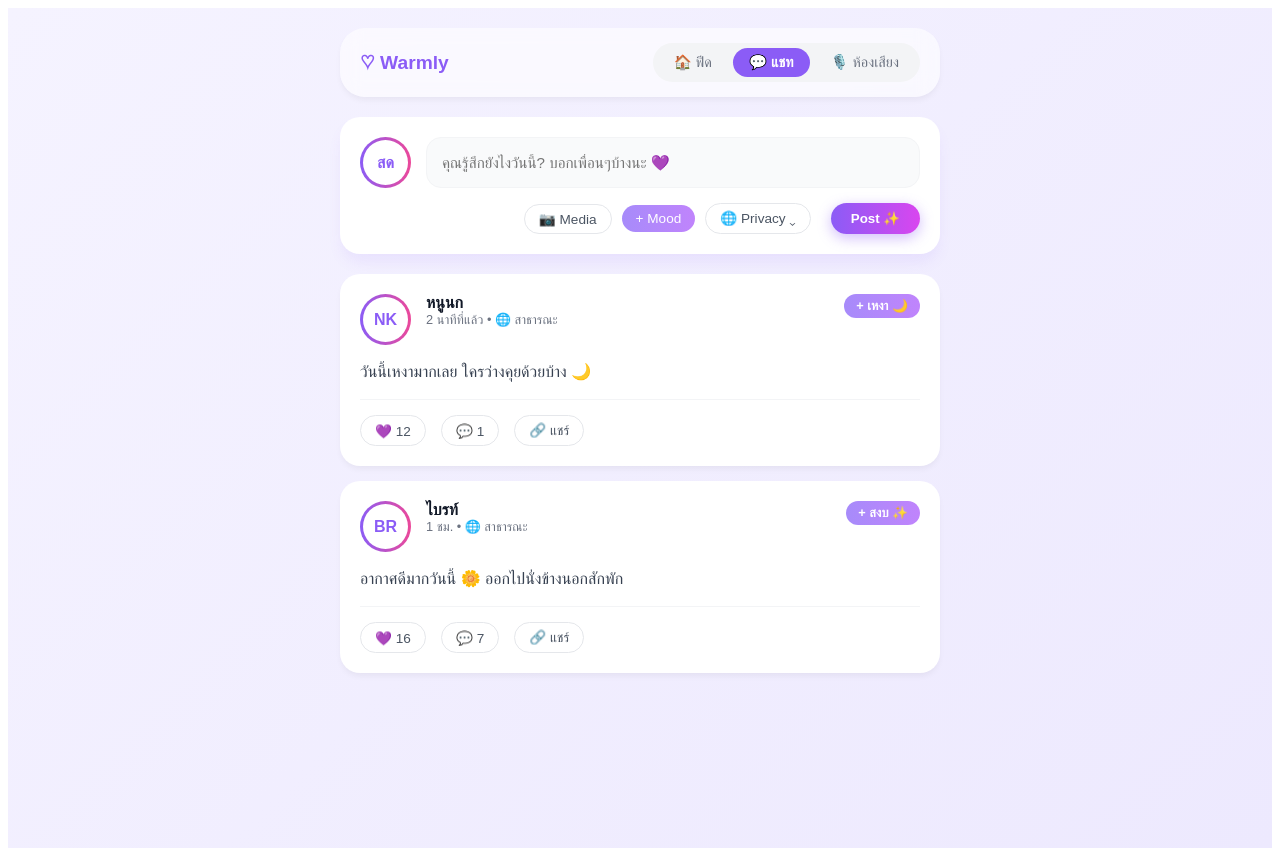
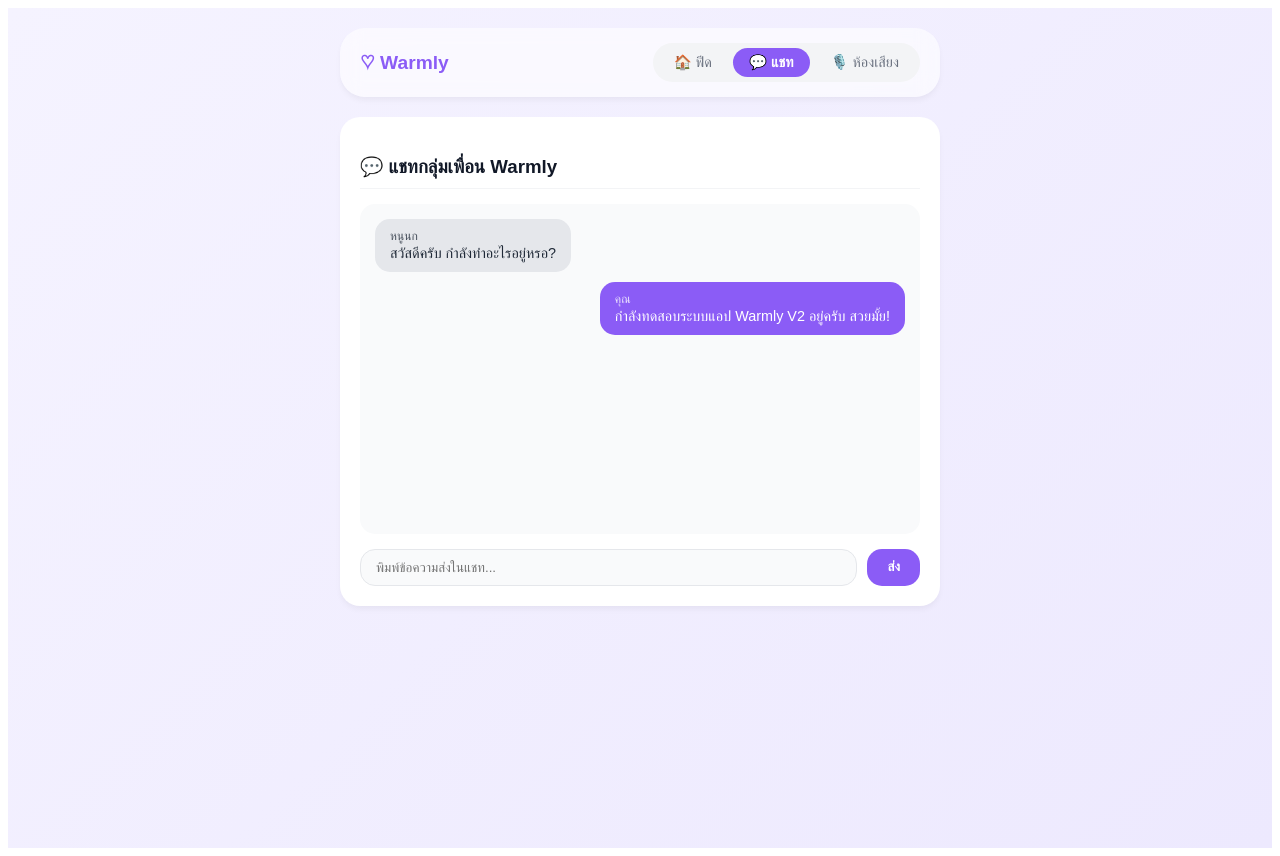
Before and after one commit to sithichai0123-alt/my-social-app, a React (Create React App) app: page / in a window 1280 px wide. Both pictures are taken after a click on the button "💬 แชท". Built offline with nearby package versions, Linux system fonts and the light colour scheme.

Commit message:
Update App.js

```diff
--- a/src/App.js
+++ b/src/App.js
@@ -2,6 +2,78 @@
 
 export default function App() {
   const [activeTab, setActiveTab] = useState('feed');
+  const [posts, setPosts] = useState([
+    {
+      id: 1,
+      initials: 'NK',
+      name: 'หนูนก',
+      time: '2 นาทีที่แล้ว',
+      mood: '+ เหงา 🌙',
+      content: 'วันนี้เหงามากเลย ใครว่างคุยด้วยบ้าง 🌙',
+      likes: 12,
+      comments: 1,
+      liked: false
+    },
+    {
+      id: 2,
+      initials: 'BR',
+      name: 'ไบรท์',
+      time: '1 ชม.',
+      mood: '+ สงบ ✨',
+      content: 'อากาศดีมากวันนี้ 🌼 ออกไปนั่งข้างนอกสักพัก',
+      likes: 16,
+      comments: 7,
+      liked: false
+    }
+  ]);
+
+  const [newPostText, setNewPostText] = useState('');
+  const [chatMessages, setChatMessages] = useState([
+    { sender: 'หนูนก', text: 'สวัสดีครับ กำลังทำอะไรอยู่หรอ?' },
+    { sender: 'คุณ', text: 'กำลังทดสอบระบบแอป Warmly V2 อยู่ครับ สวยมั้ย!' }
+  ]);
+  const [inputMessage, setInputMessage] = useState('');
+
+  // ฟังก์ชันสร้างโพสต์ใหม่
+  const handleCreatePost = (e) => {
+    e.preventDefault();
+    if (!newPostText.trim()) return;
+    const newPost = {
+      id: Date.now(),
+      initials: 'ME',
+      name: 'คุณ (ผู้ใช้)',
+      time: 'เมื่อสักครู่',
+      mood: '+ สดใส ☀️',
+      content: newPostText,
+      likes: 0,
+      comments: 0,
+      liked: false
+    };
+    setPosts([newPost, ...posts]);
+    setNewPostText('');
+  };
+
+  // ฟังก์ชันกดถูกใจ
+  const handleLike = (id) => {
+    setPosts(posts.map(post => {
+      if (post.id === id) {
+        return {
+          ...post,
+          likes: post.liked ? post.likes - 1 : post.likes + 1,
+          liked: !post.liked
+        };
+      }
+      return post;
+    }));
+  };
+
+  // ฟังก์ชันส่งข้อความแชท
+  const handleSendMessage = (e) => {
+    e.preventDefault();
+    if (!inputMessage.trim()) return;
+    setChatMessages([...chatMessages, { sender: 'คุณ', text: inputMessage }]);
+    setInputMessage('');
+  };
 
   return (
     <div style={{ minHeight: '100vh', background: 'linear-gradient(135deg, #f5f3ff 0%, #ede9fe 100%)', padding: '20px', fontFamily: 'sans-serif', color: '#374151' }}>
@@ -19,39 +91,100 @@
           </div>
         </div>
 
+        {/* --- หน้าฟีด (Feed) --- */}
+        {activeTab === 'feed' && (
+          <>
             {/* Post Box */}
-        <div style={{ background: '#fff', borderRadius: '20px', padding: '20px', marginBottom: '20px', boxShadow: '0 10px 15px -3px rgba(139, 92, 246, 0.1)' }}>
+            <form onSubmit={handleCreatePost} style={{ background: '#fff', borderRadius: '20px', padding: '20px', marginBottom: '20px', boxShadow: '0 10px 15px -3px rgba(139, 92, 246, 0.1)' }}>
               <div style={{ display: 'flex', gap: '15px', marginBottom: '15px' }}>
                 <div style={avatarStyleGradient}>สด</div>
-            <input type="text" placeholder="คุณรู้สึกยังไงวันนี้? บอกเพื่อนๆบ้างนะ 💜" style={{ flex: 1, border: '1px solid #f3f4f6', borderRadius: '15px', padding: '10px 15px', outline: 'none', background: '#f9fafb', fontSize: '0.95rem' }} />
+                <input
+                  type="text"
+                  value={newPostText}
+                  onChange={(e) => setNewPostText(e.target.value)}
+                  placeholder="คุณรู้สึกยังไงวันนี้? บอกเพื่อนๆบ้างนะ 💜"
+                  style={{ flex: 1, border: '1px solid #f3f4f6', borderRadius: '15px', padding: '10px 15px', outline: 'none', background: '#f9fafb', fontSize: '0.95rem' }}
+                />
               </div>
               <div style={{ display: 'flex', justifyContent: 'flex-end', alignItems: 'center', gap: '10px', flexWrap: 'wrap' }}>
-            <button style={actionBtnStyle}>📷 Media</button>
-            <button style={{...actionBtnStyle, background: 'linear-gradient(to right, #a78bfa, #c084fc)', color: '#fff', border: 'none'}}>+ Mood</button>
-            <button style={actionBtnStyle}>🌐 Privacy ⌄</button>
-            <button style={{ background: 'linear-gradient(to right, #8b5cf6, #d946ef)', color: '#fff', border: 'none', padding: '8px 20px', borderRadius: '20px', fontWeight: 'bold', cursor: 'pointer', boxShadow: '0 4px 14px 0 rgba(139, 92, 246, 0.4)', marginLeft: '10px' }}>Post ✨</button>
+                <button type="button" style={actionBtnStyle}>📷 Media</button>
+                <button type="button" style={{...actionBtnStyle, background: 'linear-gradient(to right, #a78bfa, #c084fc)', color: '#fff', border: 'none'}}>+ Mood</button>
+                <button type="button" style={actionBtnStyle}>🌐 สาธารณะ ⌄</button>
+                <button type="submit" style={{ background: 'linear-gradient(to right, #8b5cf6, #d946ef)', color: '#fff', border: 'none', padding: '8px 20px', borderRadius: '20px', fontWeight: 'bold', cursor: 'pointer', boxShadow: '0 4px 14px 0 rgba(139, 92, 246, 0.4)', marginLeft: '10px' }}>Post ✨</button>
+              </div>
+            </form>
+
+            {/* Feed Cards List */}
+            {posts.map((post) => (
+              <div key={post.id} style={{ background: '#fff', borderRadius: '20px', padding: '20px', marginBottom: '15px', boxShadow: '0 4px 6px -1px rgba(0, 0, 0, 0.05)' }}>
+                <div style={{ display: 'flex', justifyContent: 'space-between', alignItems: 'flex-start', marginBottom: '15px' }}>
+                  <div style={{ display: 'flex', gap: '15px' }}>
+                    <div style={avatarStyleGradient}>{post.initials}</div>
+                    <div>
+                      <div style={{ fontWeight: 'bold', color: '#111827' }}>{post.name}</div>
+                      <div style={{ fontSize: '0.8rem', color: '#6b7280' }}>{post.time} • 🌐 สาธารณะ</div>
                     </div>
                   </div>
+                  <div style={{ background: 'linear-gradient(to right, #a78bfa, #c084fc)', color: '#fff', padding: '4px 12px', borderRadius: '20px', fontSize: '0.8rem', fontWeight: 'bold' }}>
+                    {post.mood}
+                  </div>
+                </div>
+                <div style={{ marginBottom: '15px', lineHeight: '1.5', color: '#374151' }}>
+                  {post.content}
+                </div>
+                <hr style={{ border: 'none', borderTop: '1px solid #f3f4f6', marginBottom: '15px' }} />
+                <div style={{ display: 'flex', gap: '15px' }}>
+                  <button
+                    onClick={() => handleLike(post.id)}
+                    style={{ ...actionBtnStyle, color: post.liked ? '#ec4899' : '#4b5563', borderColor: post.liked ? '#f472b6' : '#e5e7eb' }}
+                  >
+                    💜 {post.likes}
+                  </button>
+                  <button style={actionBtnStyle}>💬 {post.comments}</button>
+                  <button style={actionBtnStyle} onClick={() => alert('คัดลอกลิงก์โพสต์เรียบร้อย!')}>🔗 แชร์</button>
+                </div>
+              </div>
+            ))}
+          </>
+        )}
 
-        {/* Feed Cards */}
-        <FeedCard
-          initials="NK"
-          name="หนูนก"
-          time="2 นาทีที่แล้ว"
-          mood="+ เหงา 🌙"
-          content="วันนี้เหงามากเลย ใครว่างคุยด้วยบ้าง 🌙"
-          likes="12"
-          comments="1"
+        {/* --- หน้าแชท (Chat) --- */}
+        {activeTab === 'chat' && (
+          <div style={{ background: '#fff', borderRadius: '20px', padding: '20px', boxShadow: '0 4px 6px -1px rgba(0, 0, 0, 0.05)' }}>
+            <h3 style={{ color: '#111827', marginBottom: '15px', borderBottom: '1px solid #f3f4f6', paddingBottom: '10px' }}>💬 แชทกลุ่มเพื่อน Warmly</h3>
+            <div style={{ height: '300px', overflowY: 'auto', background: '#f9fafb', borderRadius: '15px', padding: '15px', marginBottom: '15px', display: 'flex', flexDirection: 'column', gap: '10px' }}>
+              {chatMessages.map((msg, index) => (
+                <div key={index} style={{ alignSelf: msg.sender === 'คุณ' ? 'flex-end' : 'flex-start', background: msg.sender === 'คุณ' ? '#8b5cf6' : '#e5e7eb', color: msg.sender === 'คุณ' ? '#fff' : '#1f2937', padding: '10px 15px', borderRadius: '15px', maxWidth: '75%', fontSize: '0.9rem' }}>
+                  <div style={{ fontSize: '0.75rem', opacity: 0.8, marginBottom: '2px' }}>{msg.sender}</div>
+                  {msg.text}
+                </div>
+              ))}
+            </div>
+            <form onSubmit={handleSendMessage} style={{ display: 'flex', gap: '10px' }}>
+              <input
+                type="text"
+                value={inputMessage}
+                onChange={(e) => setInputMessage(e.target.value)}
+                placeholder="พิมพ์ข้อความส่งในแชท..."
+                style={{ flex: 1, border: '1px solid #e5e7eb', borderRadius: '15px', padding: '10px 15px', outline: 'none', background: '#f9fafb' }}
               />
-        <FeedCard
-          initials="BR"
-          name="ไบรท์"
-          time="1 ชม."
-          mood="+ สงบ ✨"
-          content="อากาศดีมากวันนี้ 🌼 ออกไปนั่งข้างนอกสักพัก"
-          likes="16"
-          comments="7"
-        />
+              <button type="submit" style={{ background: '#8b5cf6', color: '#fff', border: 'none', padding: '10px 20px', borderRadius: '15px', fontWeight: 'bold', cursor: 'pointer' }}>ส่ง</button>
+            </form>
+          </div>
+        )}
+
+        {/* --- หน้าห้องเสียง (Voice Room) --- */}
+        {activeTab === 'voice' && (
+          <div style={{ background: '#fff', borderRadius: '20px', padding: '30px', textAlign: 'center', boxShadow: '0 4px 6px -1px rgba(0, 0, 0, 0.05)' }}>
+            <div style={{ fontSize: '3rem', marginBottom: '10px' }}>🎙️</div>
+            <h3 style={{ color: '#111827', marginBottom: '10px' }}>ห้องสนทนาเสียง (Voice Room)</h3>
+            <p style={{ color: '#6b7280', fontSize: '0.95rem', marginBottom: '20px' }}>ห้องพูดคุยเปิดไมค์สดร่วมกับเพื่อนๆ ในกลุ่ม</p>
+            <button onClick={() => alert('เชื่อมต่อไมโครโฟนจำลองเรียบร้อย!')} style={{ background: 'linear-gradient(to right, #8b5cf6, #d946ef)', color: '#fff', border: 'none', padding: '12px 25px', borderRadius: '25px', fontWeight: 'bold', cursor: 'pointer', boxShadow: '0 4px 14px 0 rgba(139, 92, 246, 0.4)' }}>
+              🎙️ เปิดไมค์พูดคุย
+            </button>
+          </div>
+        )}
+
       </div>
     </div>
   );
@@ -93,31 +226,3 @@
   fontSize: '0.85rem',
   transition: 'all 0.2s'
 };
-
-function FeedCard({ initials, name, time, mood, content, likes, comments }) {
-  return (
-    <div style={{ background: '#fff', borderRadius: '20px', padding: '20px', marginBottom: '15px', boxShadow: '0 4px 6px -1px rgba(0, 0, 0, 0.05)' }}>
-      <div style={{ display: 'flex', justifyContent: 'space-between', alignItems: 'flex-start', marginBottom: '15px' }}>
-        <div style={{ display: 'flex', gap: '15px' }}>
-          <div style={avatarStyleGradient}>{initials}</div>
-          <div>
-            <div style={{ fontWeight: 'bold', color: '#111827' }}>{name}</div>
-            <div style={{ fontSize: '0.8rem', color: '#6b7280' }}>{time} • 🌐 สาธารณะ</div>
-          </div>
-        </div>
-        <div style={{ background: 'linear-gradient(to right, #a78bfa, #c084fc)', color: '#fff', padding: '4px 12px', borderRadius: '20px', fontSize: '0.8rem', fontWeight: 'bold' }}>
-          {mood}
-        </div>
-      </div>
-      <div style={{ marginBottom: '15px', lineHeight: '1.5', color: '#374151' }}>
-        {content}
-      </div>
-      <hr style={{ border: 'none', borderTop: '1px solid #f3f4f6', marginBottom: '15px' }} />
-      <div style={{ display: 'flex', gap: '15px' }}>
-        <button style={actionBtnStyle}>💜 {likes}</button>
-        <button style={actionBtnStyle}>💬 {comments}</button>
-        <button style={actionBtnStyle}>🔗 แชร์</button>
-      </div>
-    </div>
-  );
-}
```
Lines whose indentation alone changed are shown as unchanged.
